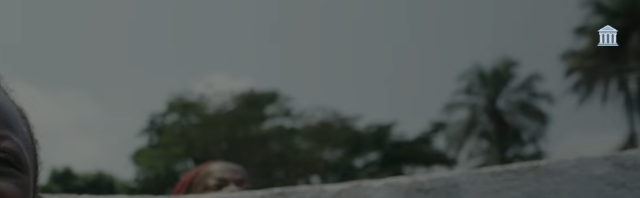
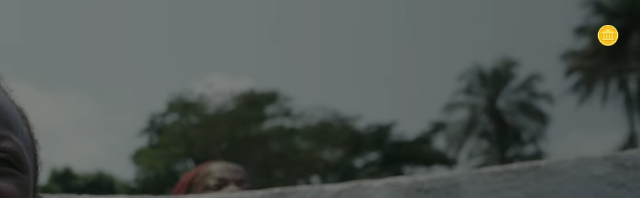
Before and after one commit to ndiaz048/charity-water, a plain HTML site: page index.html in a window 1280 px wide. Shown: the top 198 px of the page, 640-1280 px from the left. Drawn offline with Linux system fonts and the light colour scheme.

Commit message:
index.html

```diff
--- a/index.html
+++ b/index.html
@@ -12,7 +12,7 @@
     <div class="overlay">
       <nav class="top-nav">
         <div class="logo">Charity:Water</div>
-        <div class="icon">🏛️</div>
+        <div class="icon">🪙</div>
       </nav>
       <div class="hero-content">
         <h1>100% Pure Change</h1>
```
